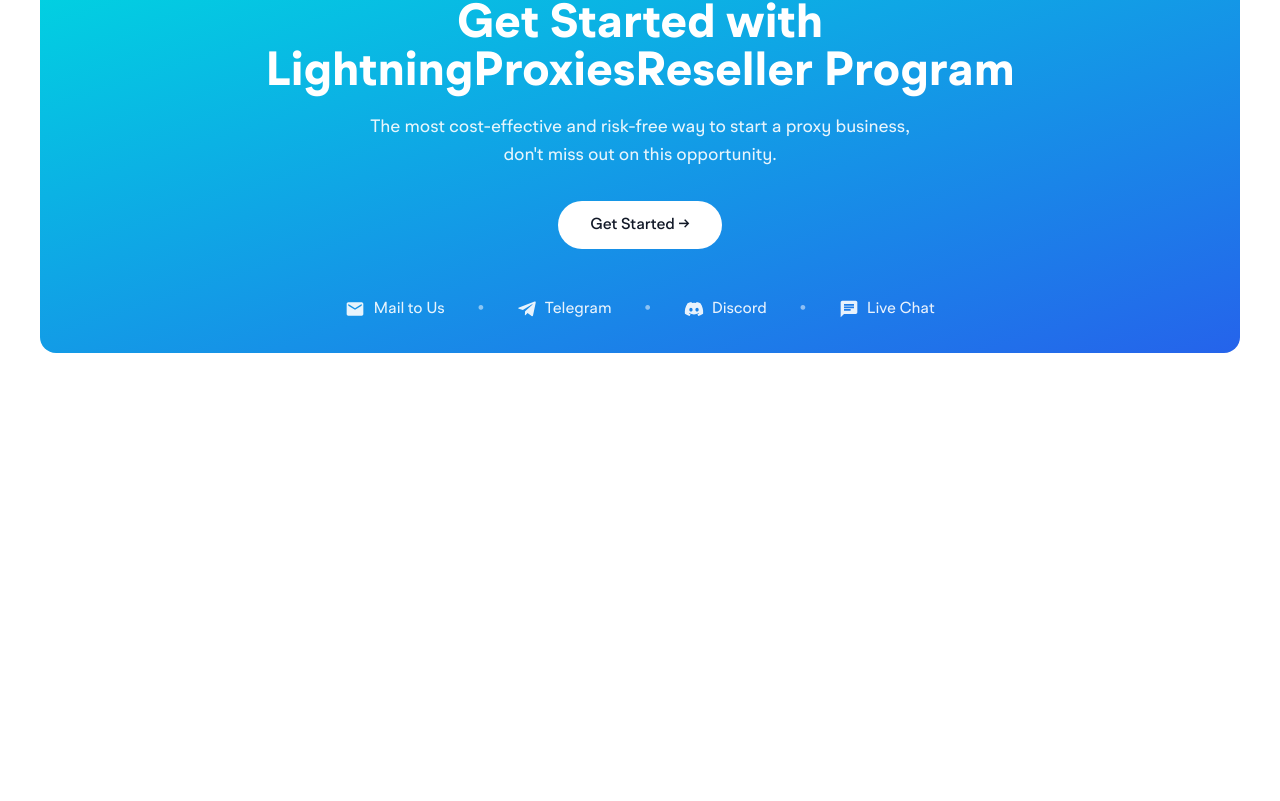
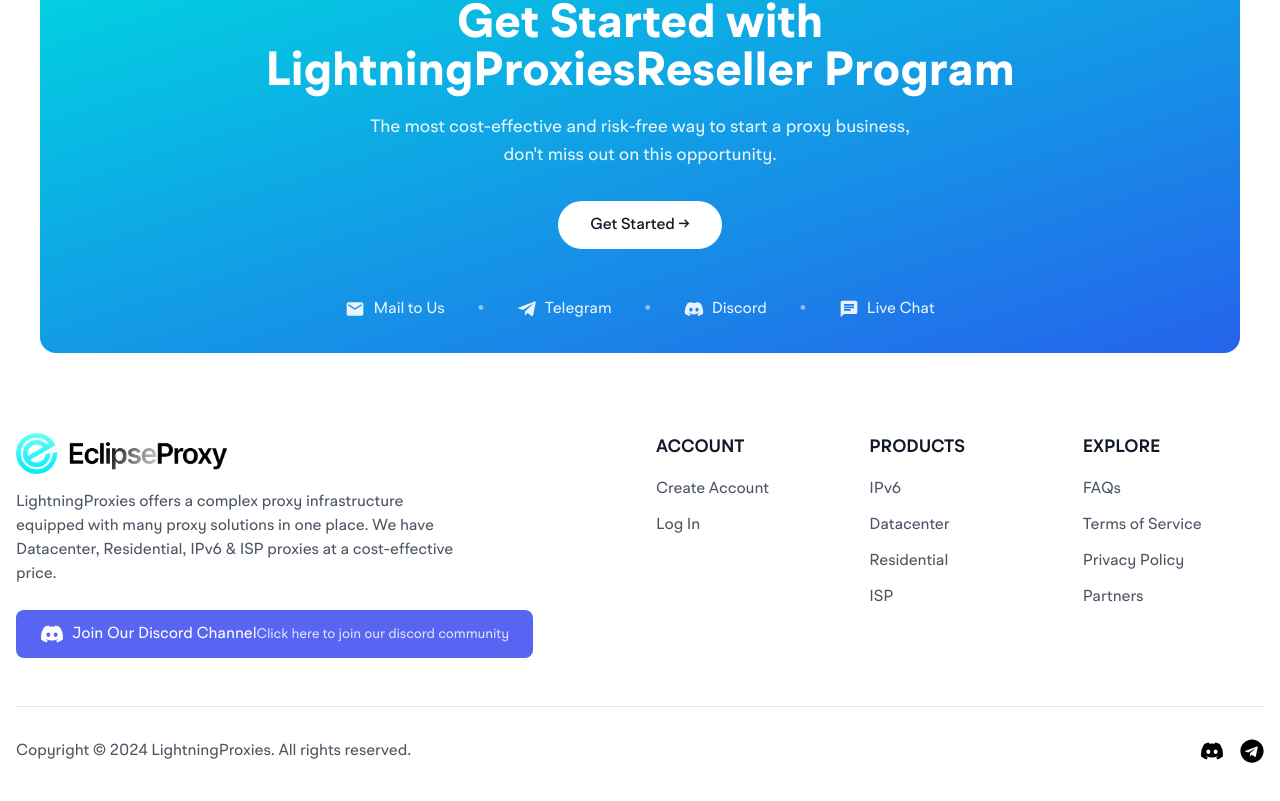
Before and after one commit to SeifEldin15/tainted-dev, a Next.js app: page /reseller in a window 1280 px wide. Shown: the part 2656-3457 px from the top of the page. Before the commit the page ends 3041 px from the top, so only its background shows below. Built offline with nearby package versions, Linux system fonts and the light colour scheme.

Commit message:
Added footer section

```diff
--- a/app/reseller/page.tsx
+++ b/app/reseller/page.tsx
@@ -5,6 +5,7 @@
 import Features2 from '@/components/reseller/Features2'
 import GetStarted from '@/components/reseller/GetStarted'
 import Header from '@/components/Header'
+import Footer from '@/components/landing/footer'
 
 export default function ResellerPage() {
   return (
@@ -15,6 +16,7 @@
       <Join />
       <Features2 />
       <GetStarted />
+      <Footer />
     </main>
   )
 }
```
